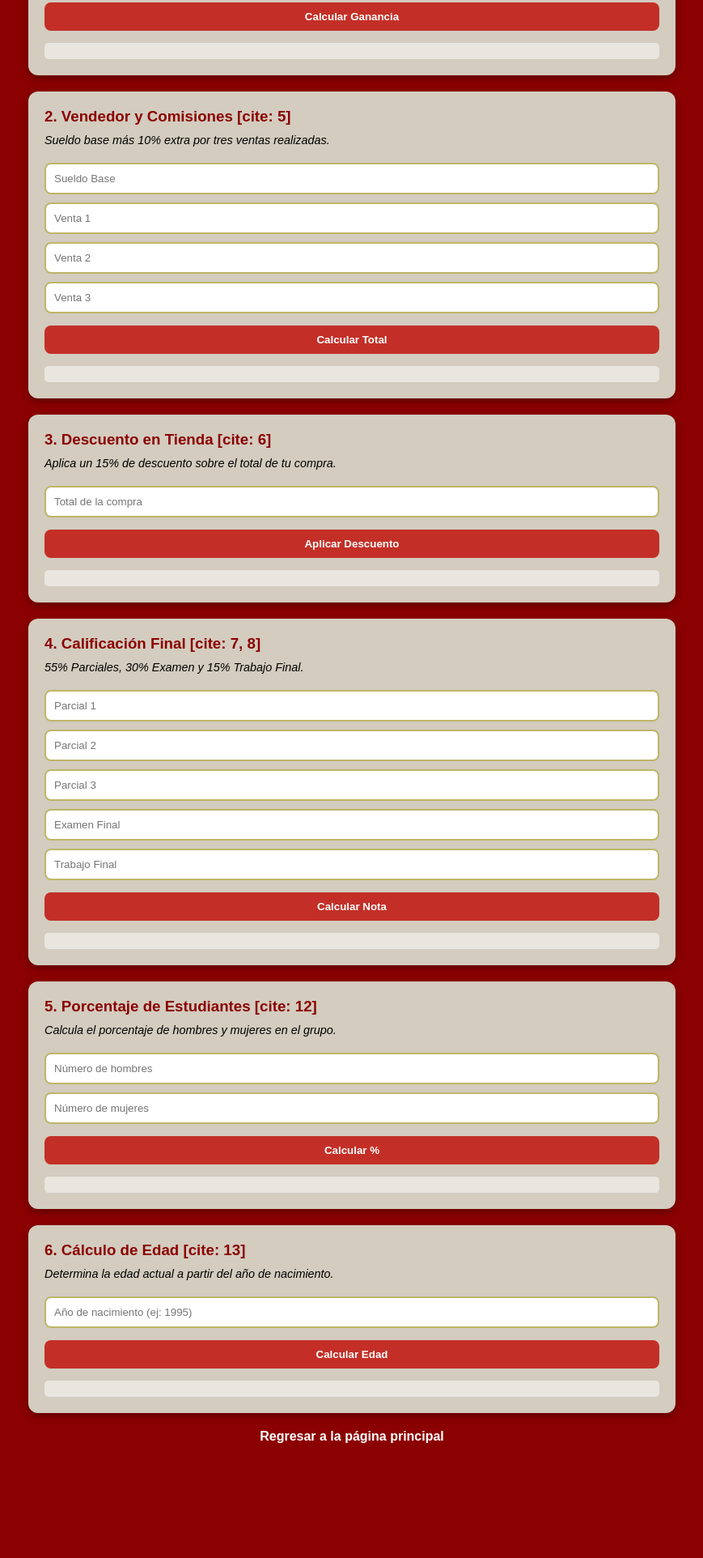
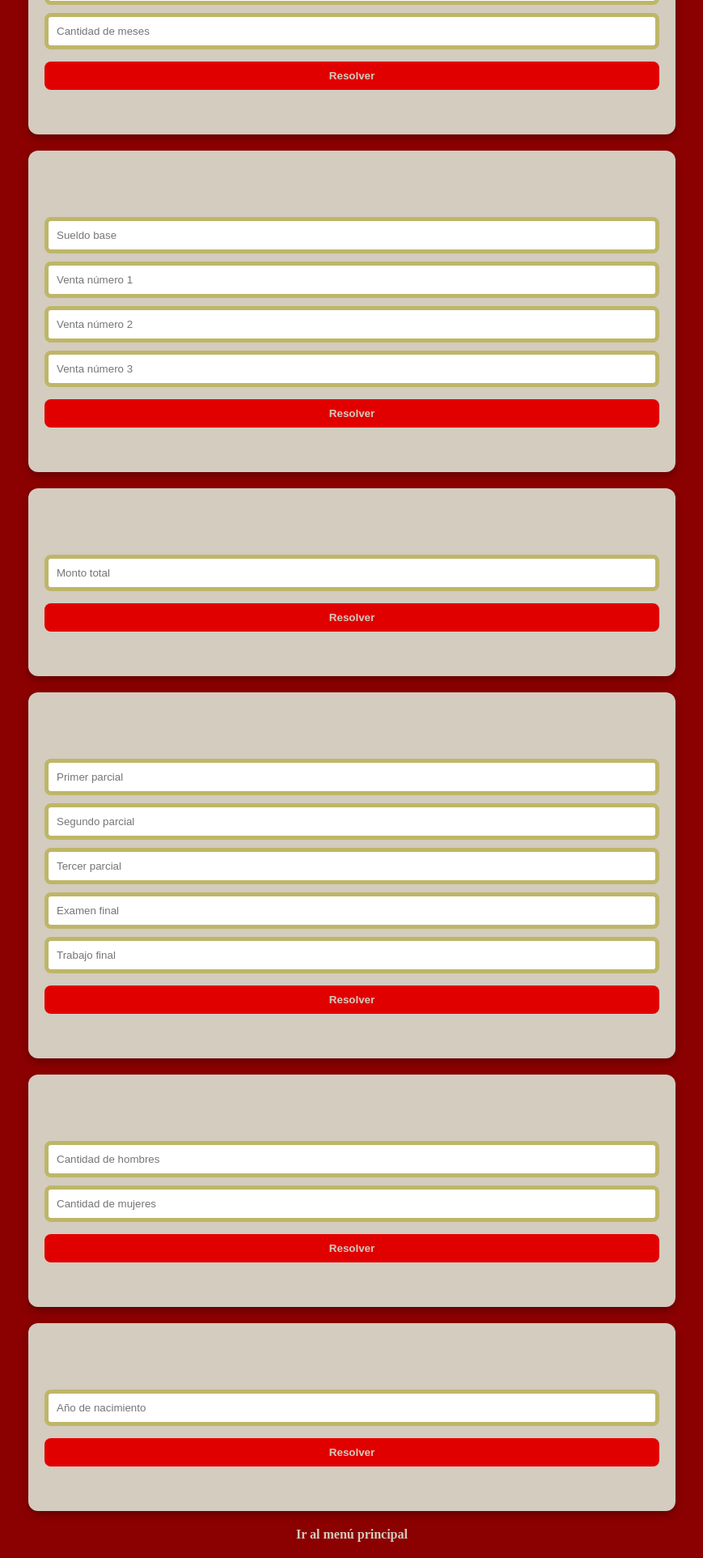
Before and after one commit to Erulees/4IV8_Sandoval_Quezada_Eric_Enrique, a plain HTML site: page 03EjerciciosJS/ejercicios.html in a window 1280 px wide. Shown: the part 226-2150 px from the top of the page at 81% size, without its empty margins (205-1074 px from the left). Before the commit the page ends 2029 px from the top, so only its background shows below. Drawn offline with Linux system fonts and the light colour scheme.

Commit message:
Ejercicios de JS Primera Parte

```diff
--- a/03EjerciciosJS/CssEjercicios/ejercicios.css
+++ b/03EjerciciosJS/CssEjercicios/ejercicios.css
@@ -5,7 +5,6 @@
 }
 
 body {
-    font-family: Arial, Helvetica, sans-serif;
     background-color: rgb(139, 0, 0);
     color: #000000;
     padding: 20px;
@@ -18,7 +17,13 @@ body {
 }
 
 h1 {
-    color: white;
+    color: rgb(190, 182, 103);
+    text-align: center;
+    margin-bottom: 30px;
+}
+
+h2 {
+    color: rgb(211, 204, 191);
     text-align: center;
     margin-bottom: 30px;
 }
@@ -31,28 +36,17 @@ h1 {
     box-shadow: 0 4px 10px rgba(0,0,0,0.3);
 }
 
-h3 {
-    margin-bottom: 10px;
-    color: #8b0000;
-}
-
-p {
-    font-size: 0.9em;
-    margin-bottom: 15px;
-    font-style: italic;
-}
-
 input {
     width: 100%;
     padding: 10px;
     margin: 5px 0;
-    border: 2px solid rgb(190, 182, 103);
+    border: 5px solid rgb(190, 182, 103);
     border-radius: 8px;
 }
 
 button {
-    background-color: #C32F27;
-    color: white;
+    background-color: rgb(225, 0, 0);
+    color: rgb(211, 204, 191);
     padding: 10px 20px;
     border: none;
     border-radius: 8px;
@@ -63,13 +57,13 @@ button {
 }
 
 button:hover {
-    background-color: #9BA2FF;
+    background-color: #4d0404;
 }
 
 .resultado {
     margin-top: 15px;
     padding: 10px;
-    background: rgba(255, 255, 255, 0.5);
+    background: rgb(211, 204, 191);
     border-radius: 5px;
     font-weight: bold;
     color: #333;
@@ -82,7 +76,7 @@ button:hover {
 }
 
 footer a {
-    color: white;
+    color: rgb(211, 204, 191);
     text-decoration: none;
     font-weight: bold;
 }
--- a/03EjerciciosJS/JSEjercicios/Ejercicios.js
+++ b/03EjerciciosJS/JSEjercicios/Ejercicios.js
@@ -1,69 +1,181 @@
-// Ayudante para mostrar resultados
-const mostrar = (id, msg) => document.getElementById(id).innerText = msg;
+function leerNumero(id) {
+    const valor = document.getElementById(id).value.trim();
 
-// 1. Inversión (2% mensual) [cite: 4]
-function p1_inversion() {
-    const capital = parseFloat(document.getElementById('p1_capital').value);
-    if (isNaN(capital)) return alert("Ingresa un capital válido");
-    const ganancia = capital * 0.02;
-    mostrar('res1', `Ganarás $${ganancia.toFixed(2)} después de un mes.`);
+    if (valor === "") return null;
+
+    const numero = Number(valor);
+
+    if (!Number.isFinite(numero)) return null;
+
+    return numero;
 }
 
-// 2. Vendedor (Sueldo + 10% ventas) [cite: 5]
-function p2_comisiones() {
-    const sb = parseFloat(document.getElementById('p2_sueldo').value);
-    const v1 = parseFloat(document.getElementById('p2_v1').value);
-    const v2 = parseFloat(document.getElementById('p2_v2').value);
-    const v3 = parseFloat(document.getElementById('p2_v3').value);
+function mostrar(id, mensaje, tipo) {
+    const caja = document.getElementById(id);
+    caja.textContent = mensaje;
+    caja.className = "resultado " + tipo;
+}
 
-    if ([sb, v1, v2, v3].some(isNaN)) return alert("Completa todos los campos");
+function calcularInteres() {
+    const capital = leerNumero("capital");
+    const meses = leerNumero("meses");
+
+    if (capital === null || meses === null) {
+        mostrar("res1", "Completa los campos.", "error");
+        return;
+    }
+
+    if (capital <= 0 || meses <= 0) {
+        mostrar("res1", "Valores mayores a 0.", "error");
+        return;
+    }
+
+    if (capital > 1000000 || meses > 120) {
+        mostrar("res1", "Valores demasiado grandes.", "error");
+        return;
+    }
+
+    const interes = capital * 0.02 * meses;
+    const total = capital + interes;
+
+    mostrar("res1", `Interés: $${interes.toFixed(2)} | Total: $${total.toFixed(2)}`, "exito");
+}
+
+function calcularSueldo() {
+    const sueldo = leerNumero("sueldo");
+    const v1 = leerNumero("venta1");
+    const v2 = leerNumero("venta2");
+    const v3 = leerNumero("venta3");
+
+    if (sueldo === null || v1 === null || v2 === null || v3 === null) {
+        mostrar("res2", "Completa todos los campos.", "error");
+        return;
+    }
+
+    if (sueldo < 0 || v1 < 0 || v2 < 0 || v3 < 0) {
+        mostrar("res2", "No negativos.", "error");
+        return;
+    }
+
+    if (sueldo > 1000000 || v1 > 1000000 || v2 > 1000000 || v3 > 1000000) {
+        mostrar("res2", "Valores demasiado grandes.", "error");
+        return;
+    }
 
     const comision = (v1 + v2 + v3) * 0.10;
-    const total = sb + comision;
-    mostrar('res2', `Comisiones: $${comision.toFixed(2)} | Total Mensual: $${total.toFixed(2)}`);
+    const total = sueldo + comision;
+
+    mostrar("res2", `Comisión: $${comision.toFixed(2)} | Total: $${total.toFixed(2)}`, "exito");
 }
 
-// 3. Tienda (15% descuento) [cite: 6]
-function p3_descuento() {
-    const total = parseFloat(document.getElementById('p3_compra').value);
-    if (isNaN(total)) return alert("Ingresa el monto de la compra");
-    const final = total * 0.85;
-    mostrar('res3', `Total con 15% de descuento: $${final.toFixed(2)}`);
+function calcularDescuento() {
+    const compra = leerNumero("compra");
+
+    if (compra === null) {
+        mostrar("res3", "Ingresa un número válido.", "error");
+        return;
+    }
+
+    if (compra <= 0) {
+        mostrar("res3", "Debe ser mayor que 0.", "error");
+        return;
+    }
+
+    if (compra > 1000000) {
+        mostrar("res3", "Cantidad demasiado grande.", "error");
+        return;
+    }
+
+    const descuento = compra * 0.15;
+    const total = compra - descuento;
+
+    mostrar("res3", `Descuento: $${descuento.toFixed(2)} | Total: $${total.toFixed(2)}`, "exito");
 }
 
-// 4. Calificación Final [cite: 8, 9, 10, 11]
-function p4_promedio() {
-    const c1 = parseFloat(document.getElementById('p4_c1').value);
-    const c2 = parseFloat(document.getElementById('p4_c2').value);
-    const c3 = parseFloat(document.getElementById('p4_c3').value);
-    const ef = parseFloat(document.getElementById('p4_ef').value);
-    const tf = parseFloat(document.getElementById('p4_tf').value);
-
-    if ([c1, c2, c3, ef, tf].some(isNaN)) return alert("Ingresa todas las notas");
-
-    const promedioParciales = (c1 + c2 + c3) / 3;
-    const notaFinal = (promedioParciales * 0.55) + (ef * 0.30) + (tf * 0.15);
-    mostrar('res4', `Calificación Final: ${notaFinal.toFixed(2)}`);
+function validarCalificacion(n) {
+    return n !== null && n >= 0 && n <= 10;
 }
 
-// 5. Género [cite: 12]
-function p5_porcentaje() {
-    const h = parseInt(document.getElementById('p5_h').value);
-    const m = parseInt(document.getElementById('p5_m').value);
-    const total = h + m;
+function calcularCalificacion() {
+    const p1 = leerNumero("p1");
+    const p2 = leerNumero("p2");
+    const p3 = leerNumero("p3");
+    const examen = leerNumero("examen");
+    const trabajo = leerNumero("trabajo");
 
-    if (isNaN(total) || total === 0) return alert("Ingresa cantidades válidas");
+    if (!validarCalificacion(p1) || !validarCalificacion(p2) || !validarCalificacion(p3) || !validarCalificacion(examen) || !validarCalificacion(trabajo)) {
+        mostrar("res4", "Valores entre 0 y 10.", "error");
+        return;
+    }
 
-    const ph = (h / total) * 100;
-    const pm = (m / total) * 100;
-    mostrar('res5', `Hombres: ${ph.toFixed(1)}% | Mujeres: ${pm.toFixed(1)}%`);
+    const promedio = (p1 + p2 + p3) / 3;
+    const final = (promedio * 0.55) + (examen * 0.30) + (trabajo * 0.15);
+
+    mostrar("res4", `Final: ${final.toFixed(2)}`, "exito");
 }
 
-// 6. Edad [cite: 13]
-function p6_edad() {
-    const anioNac = parseInt(document.getElementById('p6_anio').value);
-    const anioActual = new Date().getFullYear();
-    if (isNaN(anioNac) || anioNac > anioActual) return alert("Año no válido");
+function calcularPorcentajes() {
+    const hombres = leerNumero("hombres");
+    const mujeres = leerNumero("mujeres");
 
-    mostrar('res6', `La edad es: ${anioActual - anioNac} años.`);
+    if (hombres === null || mujeres === null) {
+        mostrar("res5", "Datos inválidos.", "error");
+        return;
+    }
+
+    if (hombres < 0 || mujeres < 0) {
+        mostrar("res5", "No negativos.", "error");
+        return;
+    }
+
+    if (!Number.isInteger(hombres) || !Number.isInteger(mujeres)) {
+        mostrar("res5", "Solo enteros.", "error");
+        return;
+    }
+
+    if (hombres > 1000 || mujeres > 1000) {
+        mostrar("res5", "Cantidad demasiado grande.", "error");
+        return;
+    }
+
+    const total = hombres + mujeres;
+
+    if (total === 0) {
+        mostrar("res5", "Total no puede ser 0.", "error");
+        return;
+    }
+
+    const ph = (hombres / total) * 100;
+    const pm = (mujeres / total) * 100;
+
+    mostrar("res5", `H: ${ph.toFixed(2)}% | M: ${pm.toFixed(2)}%`, "exito");
 }
+
+function calcularEdad() {
+    const anio = leerNumero("anioNacimiento");
+    const actual = new Date().getFullYear();
+
+    if (anio === null) {
+        mostrar("res6", "Ingresa un año válido.", "error");
+        return;
+    }
+
+    if (!Number.isInteger(anio)) {
+        mostrar("res6", "Debe ser entero.", "error");
+        return;
+    }
+
+    if (anio > actual) {
+        mostrar("res6", "No puede ser futuro.", "error");
+        return;
+    }
+
+    if (anio < 1900) {
+        mostrar("res6", "Año no válido.", "error");
+        return;
+    }
+
+    const edad = actual - anio;
+
+    mostrar("res6", `Edad: ${edad}`, "exito");
+}
--- a/03EjerciciosJS/ejercicios.html
+++ b/03EjerciciosJS/ejercicios.html
@@ -3,75 +3,104 @@
 <head>
     <meta charset="UTF-8">
     <meta name="viewport" content="width=device-width, initial-scale=1.0">
-    <title>Solución Problemas Secuenciales</title>
+    <title>Formulario de Ejercicios JS</title>
+
     <link rel="stylesheet" href="./CssEjercicios/ejercicios.css">
 </head>
 <body>
-    <div class="container">
-        <h1>Problemas Secuenciales en JavaScript</h1>
 
-        <div class="form-container">
-            <h3>1. Inversión Bancaria [cite: 4]</h3>
-            <p>Calcula la ganancia del 2% mensual sobre tu capital invertido.</p>
-            <input type="number" id="p1_capital" placeholder="Capital a invertir">
-            <button onclick="p1_inversion()">Calcular Ganancia</button>
+    <header>
+        <h1>Formulario de Ejercicios JavaScript</h1>
+    </header>
+
+    <main class="container">
+
+        <!-- EJERCICIO 1 -->
+        <article class="form-container">
+            <h2>Cálculo de Interés</h2>
+
+            <p>Ingresa los datos solicitados:</p>
+
+            <input type="number" id="capital" placeholder="Capital invertido">
+            <input type="number" id="meses" placeholder="Cantidad de meses">
+
+            <button onclick="calcularInteres()">Resolver</button>
+
             <div id="res1" class="resultado"></div>
-        </div>
+        </article>
 
-        <div class="form-container">
-            <h3>2. Vendedor y Comisiones [cite: 5]</h3>
-            <p>Sueldo base más 10% extra por tres ventas realizadas.</p>
-            <input type="number" id="p2_sueldo" placeholder="Sueldo Base">
-            <input type="number" id="p2_v1" placeholder="Venta 1">
-            <input type="number" id="p2_v2" placeholder="Venta 2">
-            <input type="number" id="p2_v3" placeholder="Venta 3">
-            <button onclick="p2_comisiones()">Calcular Total</button>
+        <!-- EJERCICIO 2 -->
+        <article class="form-container">
+            <h2>Sueldo más Comisión</h2>
+
+            <input type="number" id="sueldo" placeholder="Sueldo base">
+            <input type="number" id="venta1" placeholder="Venta número 1">
+            <input type="number" id="venta2" placeholder="Venta número 2">
+            <input type="number" id="venta3" placeholder="Venta número 3">
+
+            <button onclick="calcularSueldo()">Resolver</button>
+
             <div id="res2" class="resultado"></div>
-        </div>
+        </article>
 
-        <div class="form-container">
-            <h3>3. Descuento en Tienda [cite: 6]</h3>
-            <p>Aplica un 15% de descuento sobre el total de tu compra.</p>
-            <input type="number" id="p3_compra" placeholder="Total de la compra">
-            <button onclick="p3_descuento()">Aplicar Descuento</button>
+        <!-- EJERCICIO 3 -->
+        <article class="form-container">
+            <h2>Compra con Rebaja</h2>
+
+            <input type="number" id="compra" placeholder="Monto total">
+
+            <button onclick="calcularDescuento()">Resolver</button>
+
             <div id="res3" class="resultado"></div>
-        </div>
+        </article>
 
-        <div class="form-container">
-            <h3>4. Calificación Final [cite: 7, 8]</h3>
-            <p>55% Parciales, 30% Examen y 15% Trabajo Final.</p>
-            <input type="number" id="p4_c1" placeholder="Parcial 1">
-            <input type="number" id="p4_c2" placeholder="Parcial 2">
-            <input type="number" id="p4_c3" placeholder="Parcial 3">
-            <input type="number" id="p4_ef" placeholder="Examen Final">
-            <input type="number" id="p4_tf" placeholder="Trabajo Final">
-            <button onclick="p4_promedio()">Calcular Nota</button>
+        <!-- EJERCICIO 4 -->
+        <article class="form-container">
+            <h2>Calificación Definitiva</h2>
+
+            <input type="number" id="p1" placeholder="Primer parcial">
+            <input type="number" id="p2" placeholder="Segundo parcial">
+            <input type="number" id="p3" placeholder="Tercer parcial">
+            <input type="number" id="examen" placeholder="Examen final">
+            <input type="number" id="trabajo" placeholder="Trabajo final">
+
+            <button onclick="calcularCalificacion()">Resolver</button>
+
             <div id="res4" class="resultado"></div>
-        </div>
+        </article>
 
-        <div class="form-container">
-            <h3>5. Porcentaje de Estudiantes [cite: 12]</h3>
-            <p>Calcula el porcentaje de hombres y mujeres en el grupo.</p>
-            <input type="number" id="p5_h" placeholder="Número de hombres">
-            <input type="number" id="p5_m" placeholder="Número de mujeres">
-            <button onclick="p5_porcentaje()">Calcular %</button>
+        <!-- EJERCICIO 5 -->
+        <article class="form-container">
+            <h2>Porcentaje del Grupo</h2>
+
+            <input type="number" id="hombres" placeholder="Cantidad de hombres">
+            <input type="number" id="mujeres" placeholder="Cantidad de mujeres">
+
+            <button onclick="calcularPorcentajes()">Resolver</button>
+
             <div id="res5" class="resultado"></div>
-        </div>
+        </article>
 
-        <div class="form-container">
-            <h3>6. Cálculo de Edad [cite: 13]</h3>
-            <p>Determina la edad actual a partir del año de nacimiento.</p>
-            <input type="number" id="p6_anio" placeholder="Año de nacimiento (ej: 1995)">
-            <button onclick="p6_edad()">Calcular Edad</button>
+        <!-- EJERCICIO 6 -->
+        <article class="form-container">
+            <h2>Edad Actual</h2>
+
+            <input type="number" id="anioNacimiento" placeholder="Año de nacimiento">
+
+            <button onclick="calcularEdad()">Resolver</button>
+
             <div id="res6" class="resultado"></div>
-        </div>
+        </article>
 
-        <div class="container-footer">
-            <footer>
-                <a href="#">Regresar a la página principal</a>
-            </footer>
-        </div>
+    </main>
+
+    <div class="container-footer">
+        <footer>
+            <a href="../index.html">Ir al menú principal</a>
+        </footer>
     </div>
-    <script src="./JS/validarformulario.js"></script>
+
+    <script src="./JSEjercicios/Ejercicios.js"></script>
+
 </body>
 </html>
```
